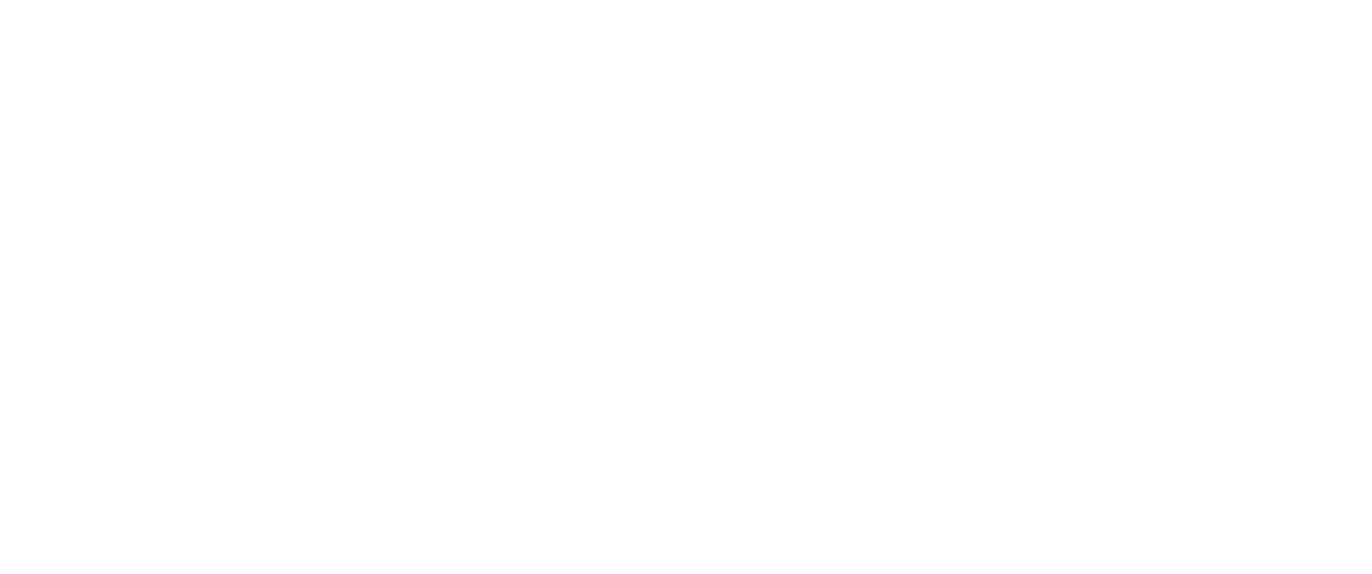
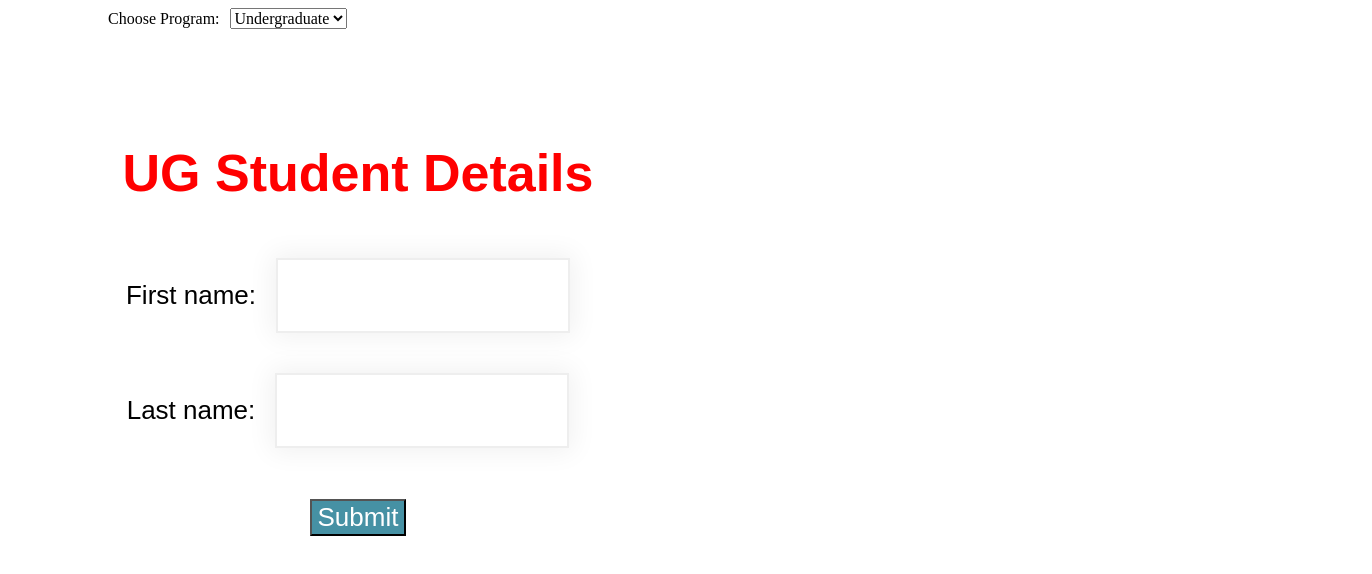
Before and after one commit to gabi-bocardi/vue-demo-sw, a Vue app: page /chooseProgram in a window 1280 px wide. Before the commit this address had no page. Shown: the top 574 px of the page, 1372 px wide, since content can reach past the window. Built offline with nearby package versions, Linux system fonts and the light colour scheme.

Commit message:
ChooseProgram and its dropdown created

```diff
--- a/src/App.vue
+++ b/src/App.vue
@@ -1,8 +1,6 @@
 <template>
   <div  id='app'>
-    <div>
       <router-view/>
-    </div>
   </div>
 </template>
 
--- /dev/null
+++ b/src/components/ChooseProgram.vue
@@ -0,0 +1,27 @@
+<template>
+    <div className='programs'>
+        <label>Choose Program:</label>
+        <select className='appDropDowns' v-model='program'>
+            <option value='UG'>Undergraduate</option>
+            <option value='PG'>Postgraduate</option>
+        </select>
+    </div>
+    <div>
+        <EnrollmentForm :chosen-program='program'/>
+    </div>
+</template>
+<script>
+import EnrollmentForm from './EnrollmentForm.vue';
+
+export default {
+    name: 'chooseProgram',
+    components: {
+        EnrollmentForm,
+    },
+    data() {
+        return {
+            program: 'UG'
+        };
+    }
+}
+</script>
--- a/src/components/EnrollmentForm.vue
+++ b/src/components/EnrollmentForm.vue
@@ -1,31 +1,38 @@
 <template>
     <div>
         <form className='enrolForm'>
-            <h1>Student Details</h1>
+            <h1>{{chosenProgram}} Student Details</h1>
             <label>First name:</label>
-            <input type="text" name="fname" />
+            <input type="text" name="fname" v-model='fname' />
             <br />
             <label>Last name:</label>
-            <input type="text" name="lname" />
+            <input type="text" name="lname" v-model='lname' />
             <br />
             <br />
-            <input type='submit' value='Submit' />
+            <input type='submit' value='Submit' @click='handleSubmit'/>
             <br />
+            <label id='studentMsg' className='message'>{{ welcomeMessage }}</label>
         </form>
     </div>
 </template>
 
 
 <script>
-
 export default {
     name: 'enrollmentForm',
+    props: ['chosenProgram'],
     data() {
         return {
-
+            welcomeMessage:'',
+            fname:'',
+            lname:'',
         }
     },
     methods: {
+        handleSubmit(event){
+            event.preventDefault();
+            this.welcomeMessage=`Welcome ${this.fname} ${this.lname}`;
+        }
     }
 
 }
@@ -35,4 +42,5 @@
     h1{
         color: red;
     }
+
 </style>
--- a/src/router/index.js
+++ b/src/router/index.js
@@ -1,6 +1,8 @@
 import { createRouter, createWebHistory } from "vue-router";
 import StudentLogin from '../components/StudentLogin'
 import EnrollmentForm from '../components/EnrollmentForm'
+import ChooseProgram from '../components/ChooseProgram'
+
 
 const routes = [
     {
@@ -13,7 +15,12 @@
         path: '/enrollment',
         name: 'enrollmentForm',
         component: EnrollmentForm
-    }
+    },
+    {
+        path: '/chooseProgram',
+        name: 'chooseProgram',
+        component: ChooseProgram
+    },
 ]
 
 const router = createRouter({
```
